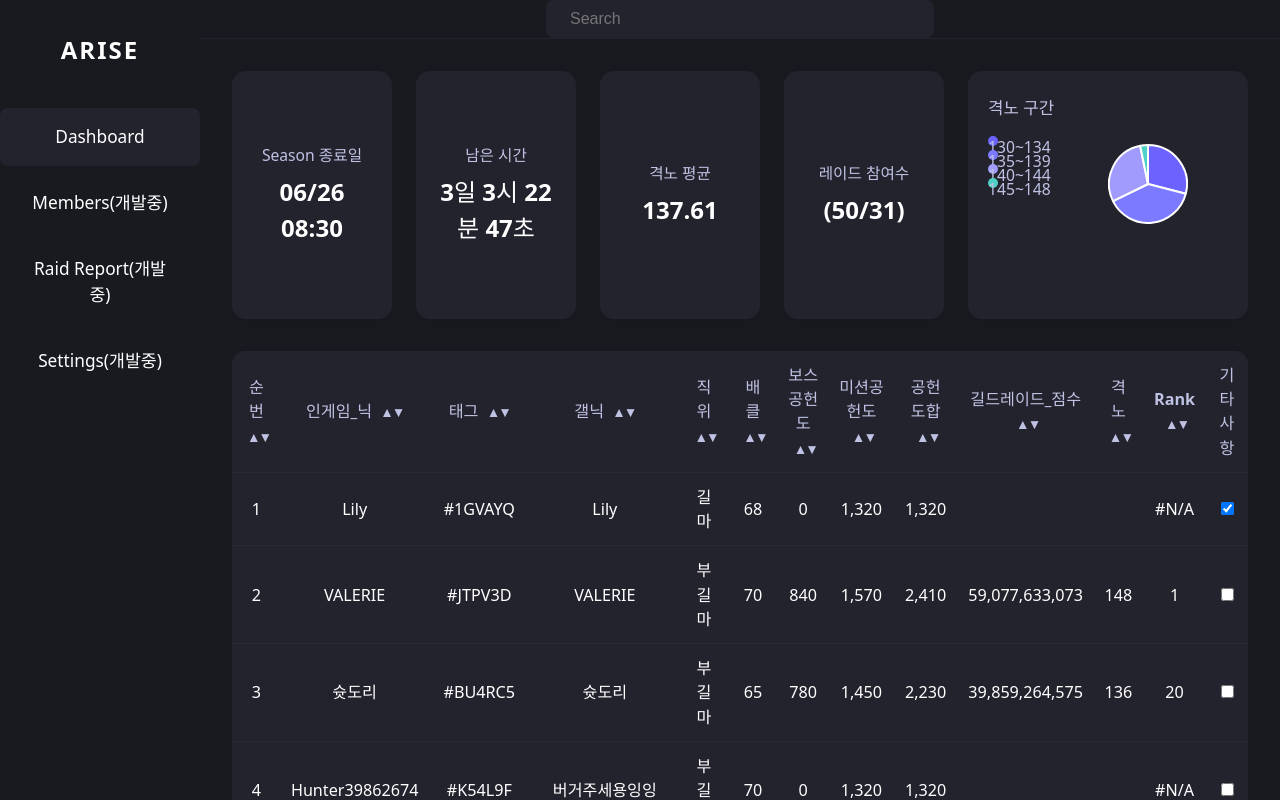
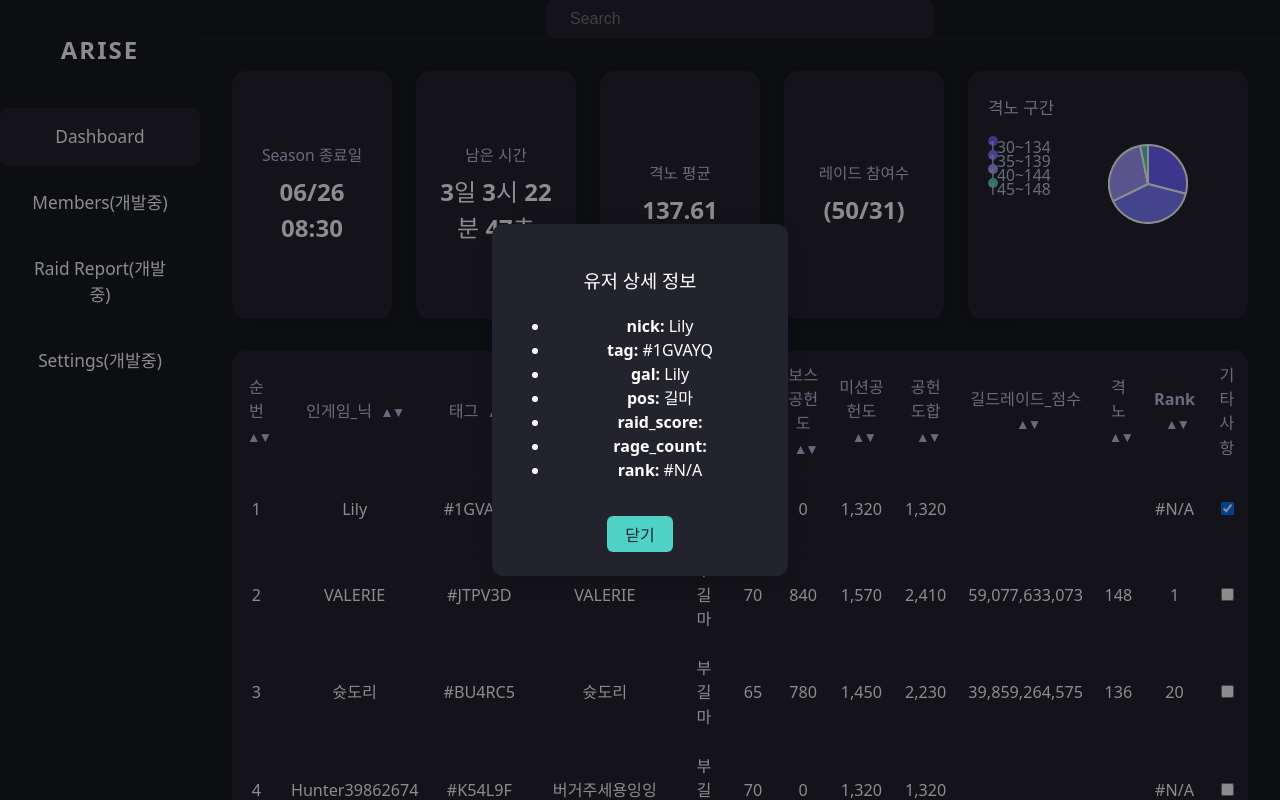
Before and after one commit to ShootDoRi/ariseDashBoard, a Vue app: page / in a window 1280 px wide. Both pictures are taken after a click on the checkbox 1227 px from the left and 508 px from the top of the page. Built offline with nearby package versions, Linux system fonts and the light colour scheme.

Commit message:
유저 모달 추가, add sass

```diff
--- a/package.json
+++ b/package.json
@@ -20,6 +20,7 @@
   "devDependencies": {
     "@vitejs/plugin-vue": "^5.2.3",
     "googleapis": "^150.0.1",
+    "sass": "^1.89.2",
     "vite": "^6.3.5"
   }
 }
--- a/src/App.vue
+++ b/src/App.vue
@@ -1,6 +1,7 @@
 <script setup>
 import Sidebar from "./components/Sidebar.vue";
 import Topbar from "./components/Topbar.vue";
+import UserModal from "./components/UserModal.vue";
 </script>
 
 <template>
@@ -9,6 +10,7 @@ import Topbar from "./components/Topbar.vue";
     <div class="main-content">
       <Topbar />
       <router-view />
+      <UserModal />
     </div>
   </div>
 </template>
--- a/src/components/MemberTable.vue
+++ b/src/components/MemberTable.vue
@@ -103,7 +103,7 @@
         </tr>
       </thead>
       <tbody>
-        <tr v-for="m in sortedData" :key="m.no">
+        <tr v-for="m in filteredData" :key="m.no" @click.stop="openUserModal(m)" style="cursor: pointer">
           <td class="col-no">{{ m["순번"] }}</td>
           <td class="col-nick">{{ m["인게임_닉"] }}</td>
           <td class="col-tag">{{ m["태그"] }}</td>
@@ -143,27 +143,30 @@ function sortBy(key) {
   }
 }
 
-const sortedData = computed(() => {
-  const data = [...commonStore.tableData];
+// 검색 및 정렬 동시 적용
+const filteredData = computed(() => {
+  const keyword = commonStore.searchState.keyword.trim();
+  let data = [...commonStore.tableData];
+
+  // 2글자 이상일 때만 검색
+  if (keyword.length >= 2) {
+    data = data.filter((row) => Object.values(row).join(" ").toLowerCase().includes(keyword.toLowerCase()));
+  }
+
+  // 정렬
   if (!sortKey.value) return data;
   return data.sort((a, b) => {
     const aVal = a[sortKey.value];
     const bVal = b[sortKey.value];
-
-    // 격노, Rank 정렬 시 값이 없는 것들은 항상 뒤로
     if (["격노", "Rank"].includes(sortKey.value)) {
-      const isEmpty = (v) =>
-        v === undefined || v === null || v === "" || v === "#N/A";
+      const isEmpty = (v) => v === undefined || v === null || v === "" || v === "#N/A";
       const aEmpty = isEmpty(aVal);
       const bEmpty = isEmpty(bVal);
       if (aEmpty && !bEmpty) return 1;
       if (!aEmpty && bEmpty) return -1;
       if (aEmpty && bEmpty) return 0;
-      // 값이 모두 있으면 숫자 비교 (Rank는 문자열 숫자일 수 있으니 Number로 변환)
       return (Number(aVal) - Number(bVal)) * sortOrder.value;
     }
-
-    // 숫자 비교 우선, 아니면 문자열 비교
     if (!isNaN(Number(aVal)) && !isNaN(Number(bVal))) {
       return (Number(aVal) - Number(bVal)) * sortOrder.value;
     }
@@ -194,6 +197,13 @@ watch(
 );
 
 const members = ref([]);
+
+function openUserModal(member) {
+  //commonStore.openUserModal(member);
+  commonStore.modalState.userData = member;
+  commonStore.modalState.isOpen = true;
+  console.log("Opening user modal for:", member);
+}
 
 onMounted(() => {
   /* members.value = sheetData.map((itm) => {
--- a/src/components/Topbar.vue
+++ b/src/components/Topbar.vue
@@ -1,10 +1,13 @@
 <template>
   <header class="topbar">
-    <input class="search" placeholder="Search" />
+    <input class="search" placeholder="Search" v-model="commonStore.searchState.keyword" />
   </header>
 </template>
 
 <script setup>
+import { useCommonStore } from "../store/common";
+const commonStore = useCommonStore();
+
 // 상단바 컴포넌트
 </script>
 
--- /dev/null
+++ b/src/components/UserModal.vue
@@ -0,0 +1,91 @@
+<template>
+  <div class="dialog-backdrop" :class="{ active: commonStore.modalState.isOpen }" @click.self="closeDialog">
+    <div class="dialog" :class="{ active: commonStore.modalState.isOpen }">
+      <h3>유저 상세 정보</h3>
+      <ul>
+        <li v-for="(val, key) in userData" :key="key">
+          <strong>{{ key }}:</strong> {{ val }}
+        </li>
+      </ul>
+      <button @click="closeDialog">닫기</button>
+    </div>
+  </div>
+</template>
+
+<script setup>
+import { computed } from "vue";
+import { useCommonStore } from "../store/common";
+const commonStore = useCommonStore();
+
+function closeDialog() {
+  commonStore.modalState.isOpen = false;
+  commonStore.modalState.user = null; // 유저 정보 초기화
+}
+
+const userData = computed(() => {
+  if (!commonStore.modalState?.userData) return false;
+  const { userData } = commonStore.modalState;
+  return {
+    nick: userData["인게임_닉"],
+    tag: userData["태그"],
+    gal: userData["갤닉"],
+    pos: userData["직위"],
+    raid_score: userData["길드레이드_점수"],
+    rage_count: userData["격노"],
+    rank: userData["Rank"],
+  };
+});
+</script>
+
+<style scoped lang="scss">
+.dialog-backdrop {
+  position: fixed;
+  z-index: 1000;
+  left: 0;
+  top: 0;
+  right: 0;
+  bottom: 0;
+  background: rgba(0, 0, 0, 0);
+  display: flex;
+  align-items: center;
+  justify-content: center;
+  pointer-events: none;
+  opacity: 0;
+  transition: background 0.25s, opacity 0.25s;
+  .dialog {
+    transform: scale(0.85);
+    opacity: 0;
+    transition: transform 0.25s cubic-bezier(0.4, 0, 0.2, 1), opacity 0.25s;
+    pointer-events: none;
+  }
+  &.active {
+    background: rgba(0, 0, 0, 0.45);
+    opacity: 1;
+    pointer-events: auto;
+    .dialog {
+      transform: scale(1);
+      opacity: 1;
+      pointer-events: auto;
+    }
+  }
+}
+.dialog {
+  background: #23232e;
+  color: #fff;
+  border-radius: 12px;
+  padding: 24px 18px;
+  min-width: 260px;
+  max-width: 90vw;
+  box-shadow: 0 4px 24px rgba(0, 0, 0, 0.18);
+}
+.dialog button {
+  margin-top: 18px;
+  background: #4fd1c5;
+  color: #23232e;
+  border: none;
+  border-radius: 6px;
+  padding: 6px 18px;
+  font-size: 1rem;
+  cursor: pointer;
+}
+</style>
--- a/src/store/common.js
+++ b/src/store/common.js
@@ -11,9 +11,7 @@ export const useCommonStore = defineStore("common", () => {
 
   // 평균 격노 계산 (숫자 변환 및 NaN 방지)
   const averageRage_ = computed(() => {
-    const rageArr = tableData
-      .map((m) => Number(m["격노"]))
-      .filter((v) => !isNaN(v));
+    const rageArr = tableData.map((m) => Number(m["격노"])).filter((v) => !isNaN(v));
     if (rageArr.length === 0) return 0;
     return (rageArr.reduce((a, b) => a + b, 0) / rageArr.length).toFixed(2);
   });
@@ -21,9 +19,7 @@ export const useCommonStore = defineStore("common", () => {
   const averageRage = computed(() => {
     // 격노 값이 실제로 존재하는 데이터만 평균에 포함
     const rageArr = tableData
-      .filter(
-        (m) => m["격노"] !== undefined && m["격노"] !== null && m["격노"] !== ""
-      )
+      .filter((m) => m["격노"] !== undefined && m["격노"] !== null && m["격노"] !== "")
       .map((m) => Number(m["격노"]))
       .filter((v) => !isNaN(v));
     if (rageArr.length === 0) return 0;
@@ -55,10 +51,23 @@ export const useCommonStore = defineStore("common", () => {
     { immediate: true, deep: true }
   );
 
+  // search
+  const searchState = reactive({
+    keyword: "",
+  });
+
+  // user modal
+  const modalState = reactive({
+    isOpen: false,
+    userData: null,
+  });
+
   return {
     tableData,
     averageRage,
     rageCountData,
     actualParticipants,
+    searchState,
+    modalState,
   };
 });
```
